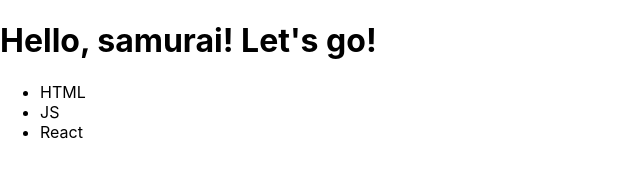
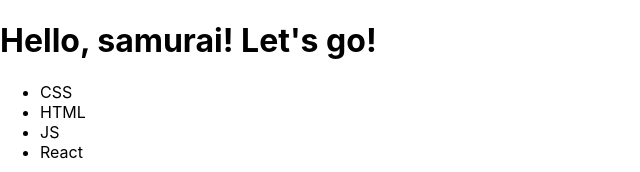
Before and after one commit to Stanislav071595/samurai-way-main_origin, a React (Create React App) app: page / in a window 1280 px wide. Shown: the top 172 px of the page, without its empty margins (0-640 px from the left). Built offline with nearby package versions, Linux system fonts and the light colour scheme.

Commit message:
Add <li> CSS

```diff
--- a/src/Technologies.tsx
+++ b/src/Technologies.tsx
@@ -4,6 +4,7 @@ export const Technologies = () => {
     return (
         <div>
             <ul>
+                <li>CSS</li>
                 <li>HTML</li>
                 <li>JS</li>
                 <li>React</li>
```
